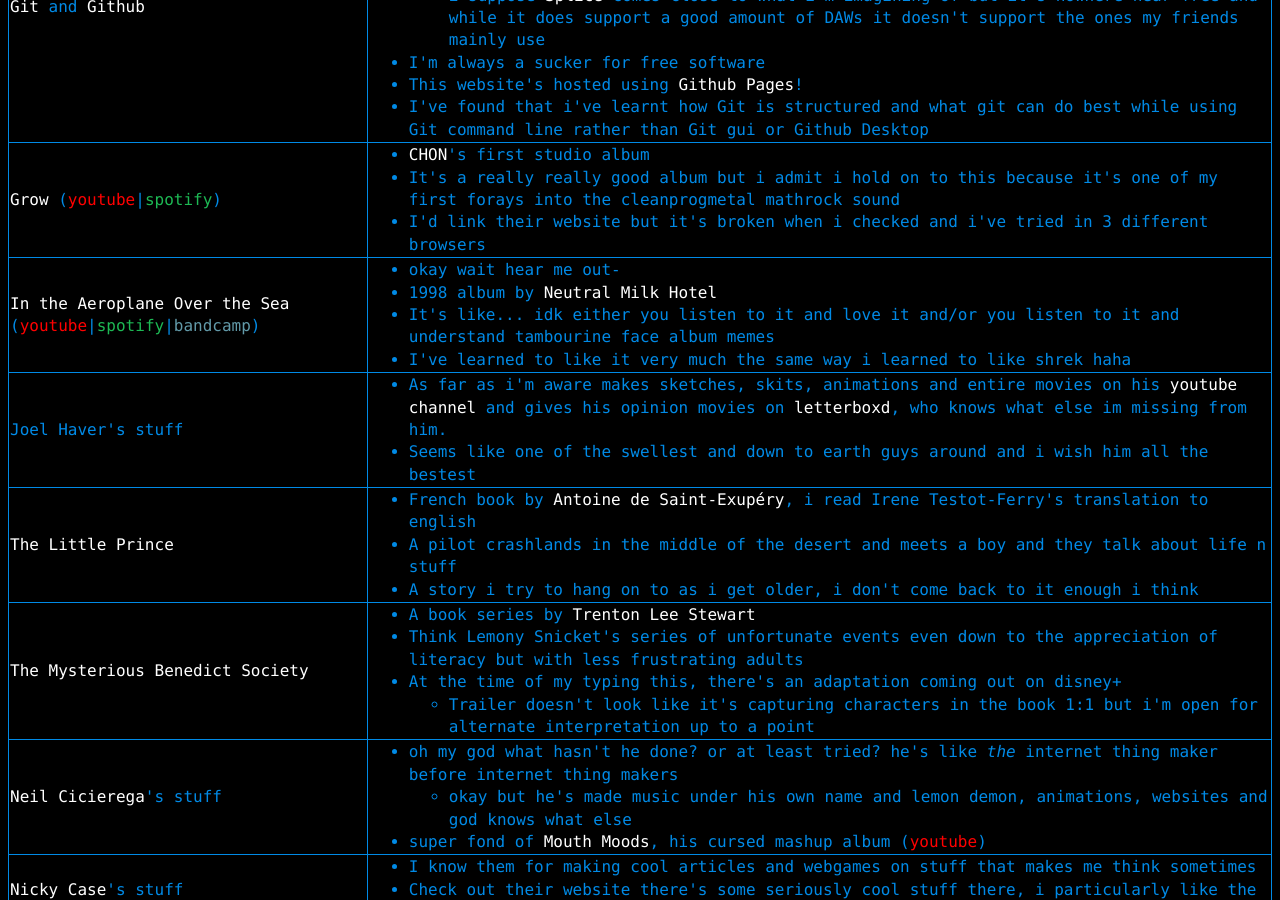
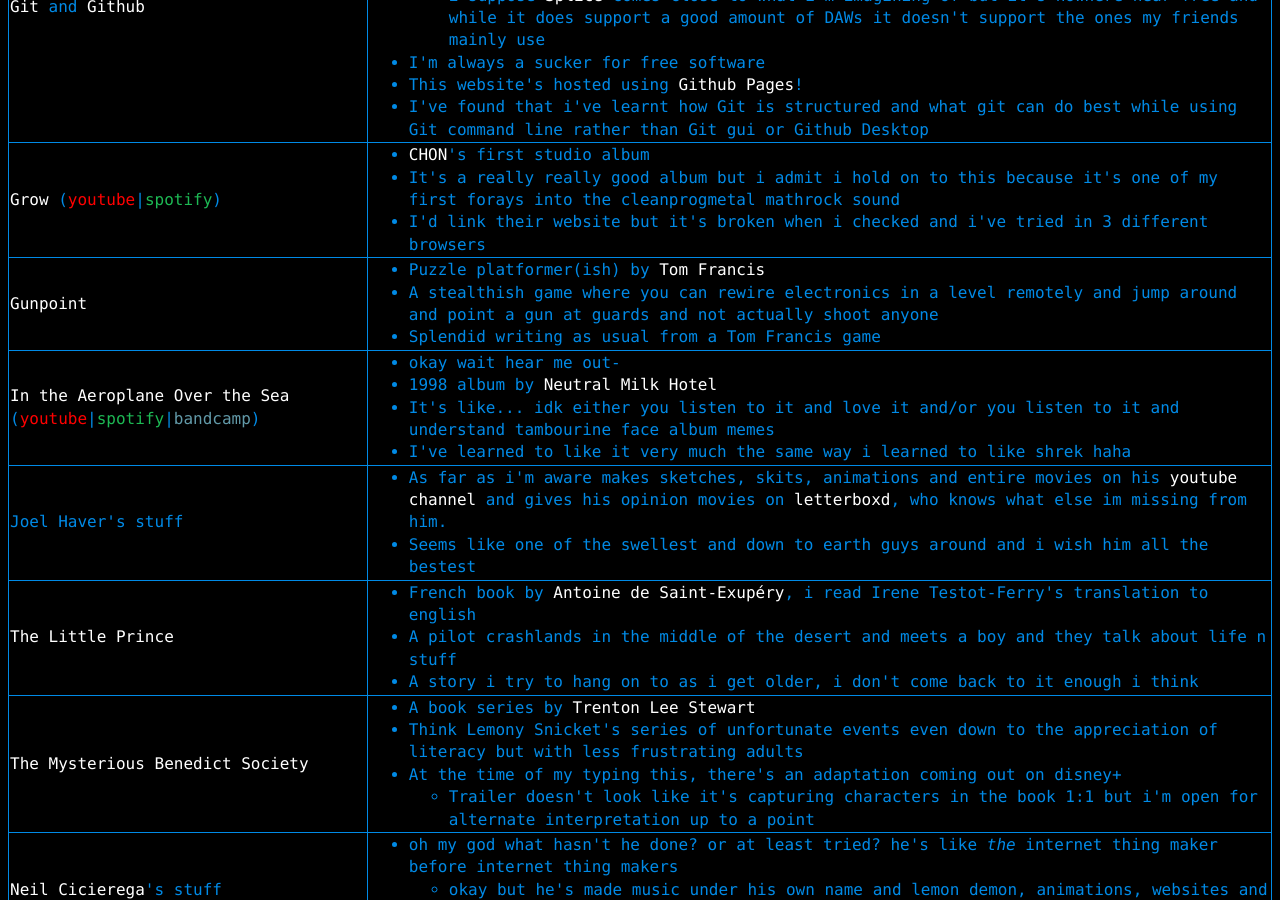
Before and after one commit to a-erfan-aa/a-erfan-aa.github.io, a Jekyll site: the page built from things-i-like.html, in a window 1280 px wide and 900 px high, scrolled down 4396 px. Built offline with Jekyll 4.4.1, drawn with Linux system fonts in a browser that asks for light colours; some of the changed text lies outside the part shown.

Commit message:
Add Tom Francis's Gunpoint to things-i-like.html
Also update lastChanged

```diff
--- a/things-i-like.html
+++ b/things-i-like.html
@@ -654,6 +654,17 @@
 				</ul>
 			</td>
 		</tr>
+		<!-- Gunpoint -->
+		<tr>
+			<td><a href="https://store.steampowered.com/app/206190/Gunpoint/">Gunpoint</a></td>
+			<td>
+				<ul>
+					<li>Puzzle platformer(ish) by <a href="https://www.pentadact.com/">Tom Francis</a></li>
+					<li>A stealthish game where you can rewire electronics in a level remotely and jump around and point a gun at guards and not actually shoot anyone</li>
+					<li>Splendid writing as usual from a Tom Francis game</li>
+				</ul>
+			</td>
+		</tr>
 		<!-- In the Aeroplane Over the Sea -->
 		<tr class="music album folky rocky">
 			<td><a href="https://en.wikipedia.org/wiki/In_the_Aeroplane_Over_the_Sea">In the Aeroplane Over the Sea</a> (<a href="https://www.youtube.com/watch?v=jsM7XS-2X50&list=OLAK5uy_mcmpW2ioM2y1kninR5RNG2a_nCfz-AXfY&index=2"><span style="color: #FF0000;">youtube</span></a>|<a href="https://open.spotify.com/album/5COXoP5kj2DWfCDg0vxi4F"><span style="color: #1DB954;">spotify</span></a>|<a href="https://neutralmilkhotel.bandcamp.com/album/in-the-aeroplane-over-the-sea"><span style="color: #629AA9">bandcamp</span></a>)</td>
```
Also changed, not shown: other parts of things-i-like.html (+1 -1 lines).
